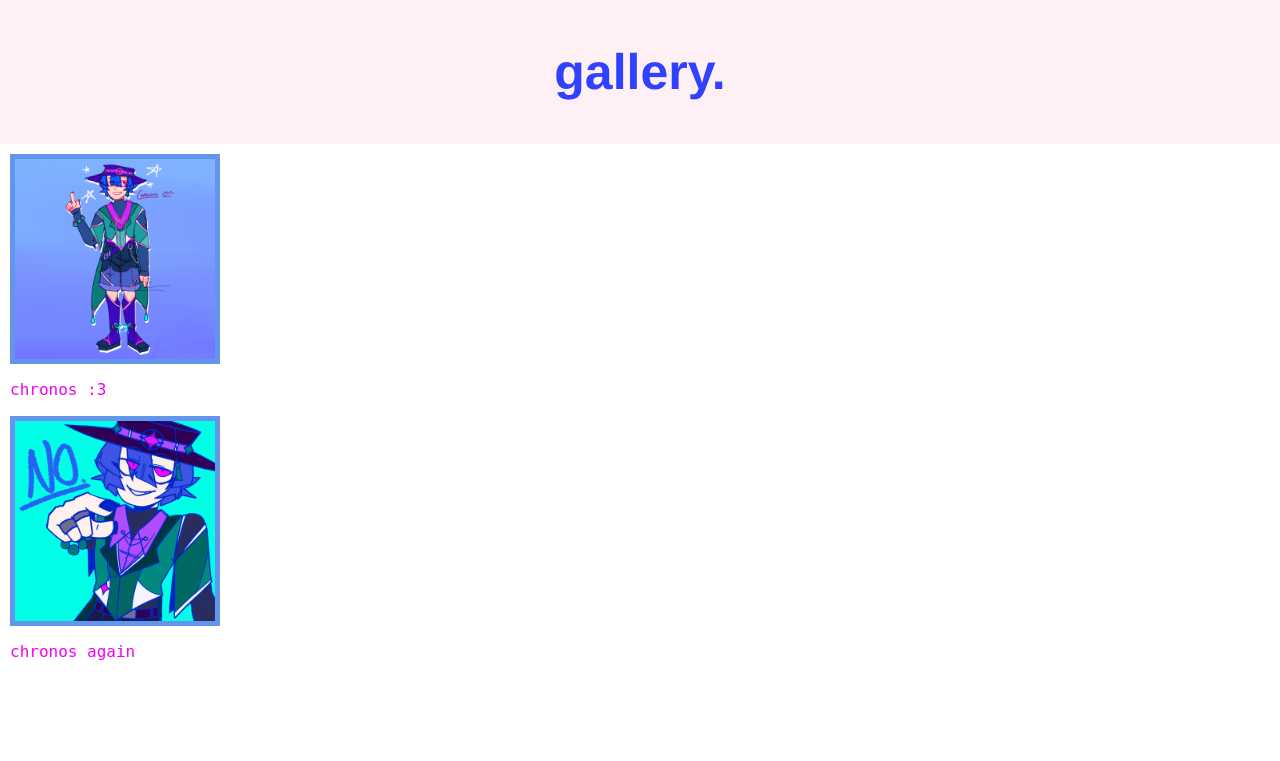
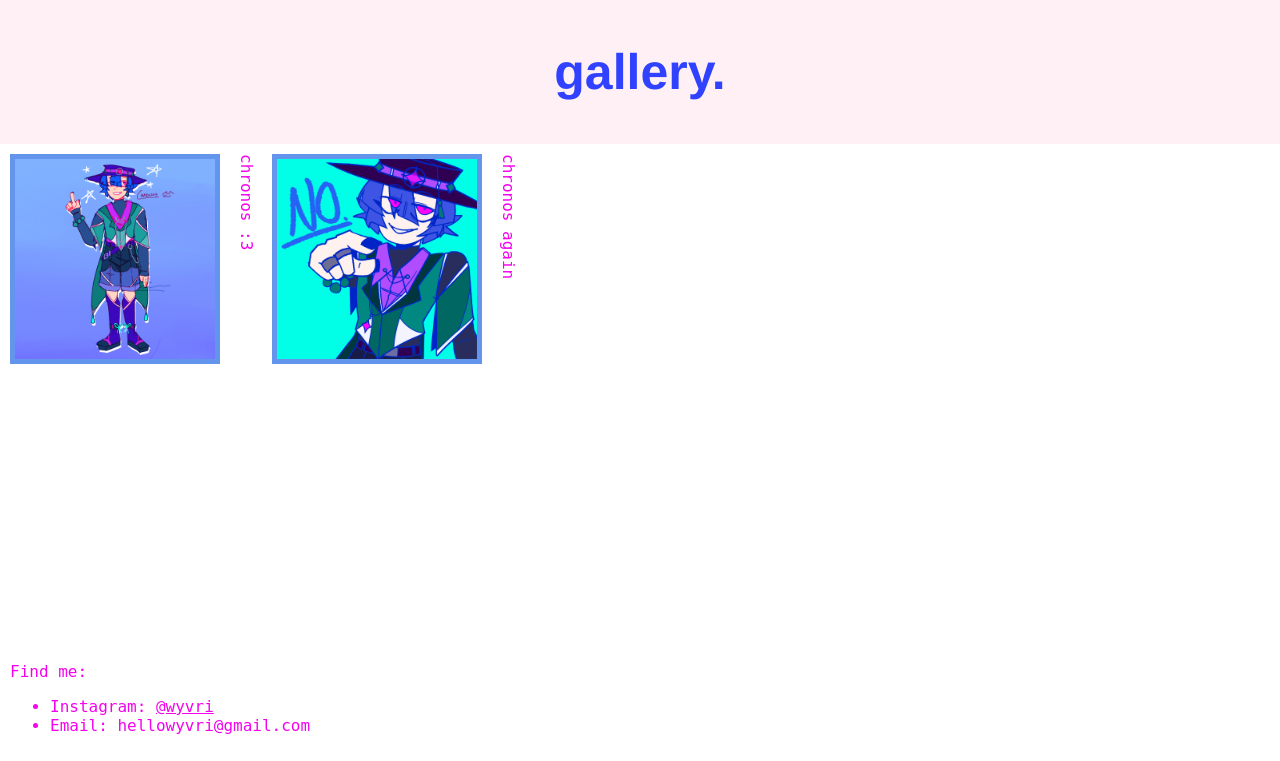
Before and after one commit to wyvri/wyvri_webapp, a Django app: page / in a window 1280 px wide. Shown: the part 39-800 px from the top of the page. Run offline with Django 4.2, Linux system fonts and the light colour scheme; data comes from the database, SQL or seed files in the repository.

Commit message:
make image descriptions vertical cause it looks cool and fix formatting

```diff
--- a/wyvri_com/static/style.css
+++ b/wyvri_com/static/style.css
@@ -11,7 +11,7 @@ body {
 
 .top {
   background-color: lavenderblush;
-  padding: 10px
+  padding: 10px;
 }
 
 footer a {
@@ -28,6 +28,9 @@ footer {
   color: rgb(245, 2, 237);
   padding: 10px;
   font-family: "lucida-console", "courier-new", monospace;
+  position: fixed;
+  left: 0;
+  bottom: 0;
 }
 
 #wyvern {
@@ -36,15 +39,19 @@ footer {
   width: 50%;
   font-family: "lucida-console", "courier-new", monospace;
   line-height: 20px;
+  display: flex;
 }
 
 img {
   border: 5px solid cornflowerblue;
   width: 200px;
-  display: flex;
   transition: transform .2s;
 }
 
 img:hover {
   transform: scale(1.2);
 }
+
+.artworks p {
+  writing-mode: vertical-rl;
+}
--- a/wyvri_com/templates/base.html
+++ b/wyvri_com/templates/base.html
@@ -13,5 +13,12 @@
         </div>
         {% block content %}
         {% endblock %}
+        <footer>
+            Find me:
+              <ul>
+                <li>Instagram: <a href="https://www.instagram.com/wyvri/?img_index=1">@wyvri</a></li>
+                <li>Email: hellowyvri@gmail.com</li>
+              </ul>
+          </footer>
     </body>
 </html>
```
